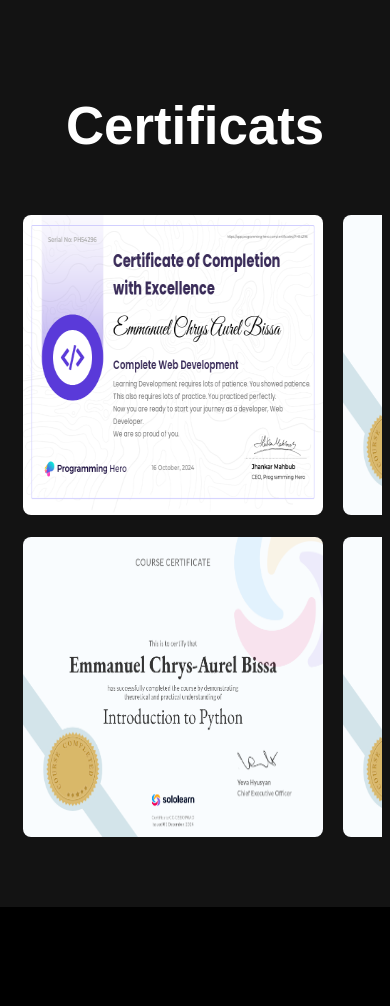
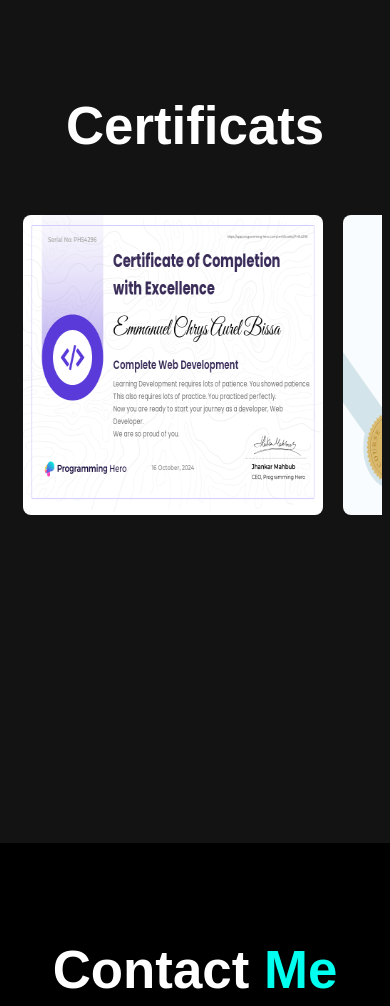
Before and after one commit to Orochichrys/Emmanuel-Bissa-Portfolio, a PHP site: page / in a window 390 px wide. Shown: the part 3777-4783 px from the top of the page. Run offline with PHP 8.4, Linux system fonts and the light colour scheme.

Commit message:
Update style.css

```diff
--- a/style.css
+++ b/style.css
@@ -827,9 +827,9 @@ span {
   .services-container {
     grid-template-columns: repeat(1, 1fr);
   }
-.certificats-container {
-  grid-template-columns: repeat(2, 1fr);
-    }
+/*.certificats-container {
+  grid-template-columns: repeat(1, 1fr);
+    }*/
   .certificats-box .img img {
     height: 300px;
     width: 300px;
```
